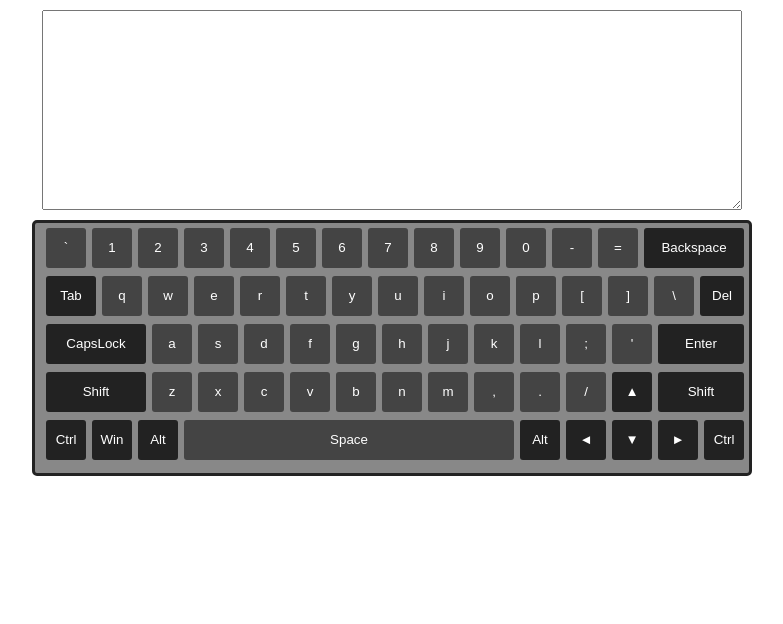
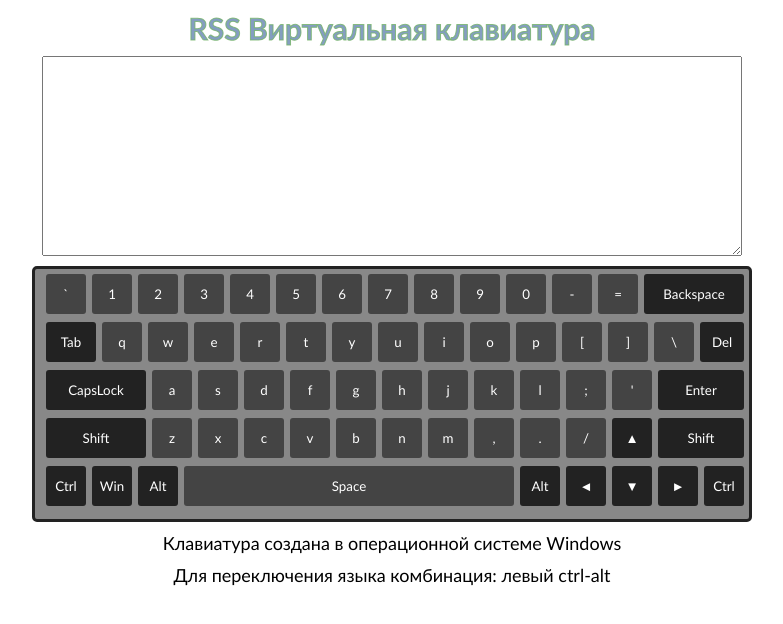
Before and after one commit to patsia90/virtual-keyboard, a plain HTML site: page index.html in a window 1280 px wide. Shown: the whole page, without its empty margins (248-1031 px from the left). Drawn offline with Linux system fonts and the light colour scheme.

Commit message:
fix: update maket keyboard

```diff
--- a/index.js
+++ b/index.js
@@ -1,5 +1,7 @@
 import { keysEn, keysRu } from './language.js'
-
+const title = document.createElement('h1')
+title.classList.add('title')
+title.textContent = 'RSS Виртуальная клавиатура'
 const textArea = document.createElement('textarea')
 textArea.classList.add('textarea')
 textArea.setAttribute('rows', '5')
@@ -7,6 +9,13 @@ textArea.setAttribute('cols', '50')
 
 const keyboard = document.createElement('div')
 keyboard.classList.add('keyboard')
+const text = document.createElement('p')
+text.classList.add('text')
+text.textContent = 'Клавиатура создана в операционной системе Windows  '
+
+const change = document.createElement('p')
+change.classList.add('text')
+change.textContent = 'Для переключения языка комбинация: левый ctrl-alt'
 
 const wrapper = document.createElement('div')
 wrapper.classList.add('wrapper')
@@ -91,8 +100,10 @@ document.addEventListener('keyup', (e) => {
 
 // Add the keyboard for the page
 keyboard.appendChild(createKeys(keysEn))
-document.body.appendChild(textArea)
-document.body.appendChild(keyboard)
+const elements = [title, textArea, keyboard, text, change]
+elements.forEach((element) => {
+  document.body.appendChild(element)
+})
 
 // Disable standard input event handling
 textArea.addEventListener('keydown', function (event) {
--- a/style.css
+++ b/style.css
@@ -2,11 +2,20 @@
   margin: 0;
   padding: 0;
   box-sizing: border-box;
+  font-family: 'Trebuchet MS', 'Helvetica', sans-serif;
 }
 
 html {
   scroll-behavior: smooth;
   font-size: 10px;
+}
+.title {
+  margin: 10px auto;
+  text-align: center;
+  font-size: 30px;
+  color: rgba(101, 134, 177, 0.8);
+  -webkit-text-stroke: 1px rgba(114, 177, 101, 0.8);
+  -webkit-text-fill-color: rgba(101, 134, 177, 0.8);
 }
 
 .textarea {
@@ -27,7 +36,6 @@ html {
   background: #888888;
   border: 3px solid #222222;
   border-radius: 5px;
-  font-family: 'Trebuchet MS', 'Helvetica', sans-serif;
 }
 
 .key {
@@ -44,6 +52,12 @@ html {
   cursor: pointer;
   user-select: none;
   transition: border-radius 0.3s, background-color 0.3s;
+}
+
+.text {
+  font-size: 18px;
+  margin: 10px auto;
+  text-align: center;
 }
 
 .active {
```
